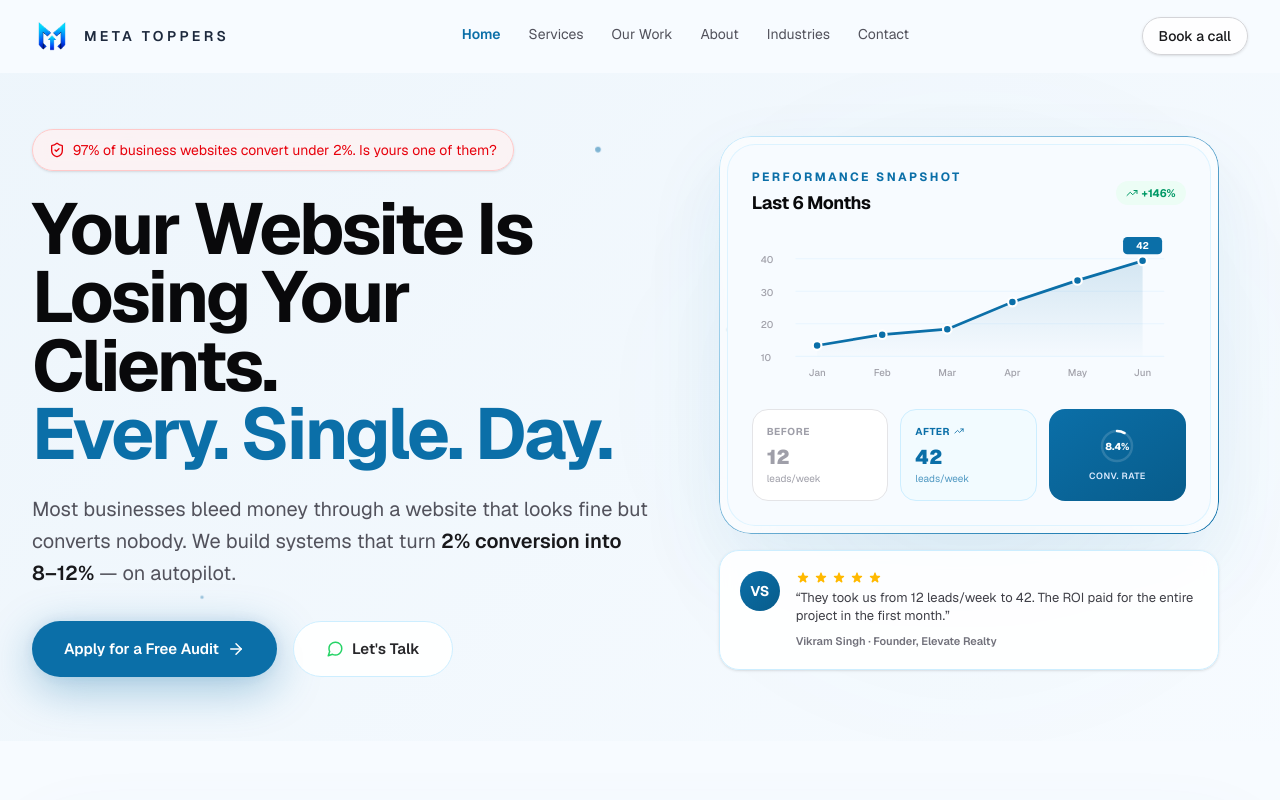
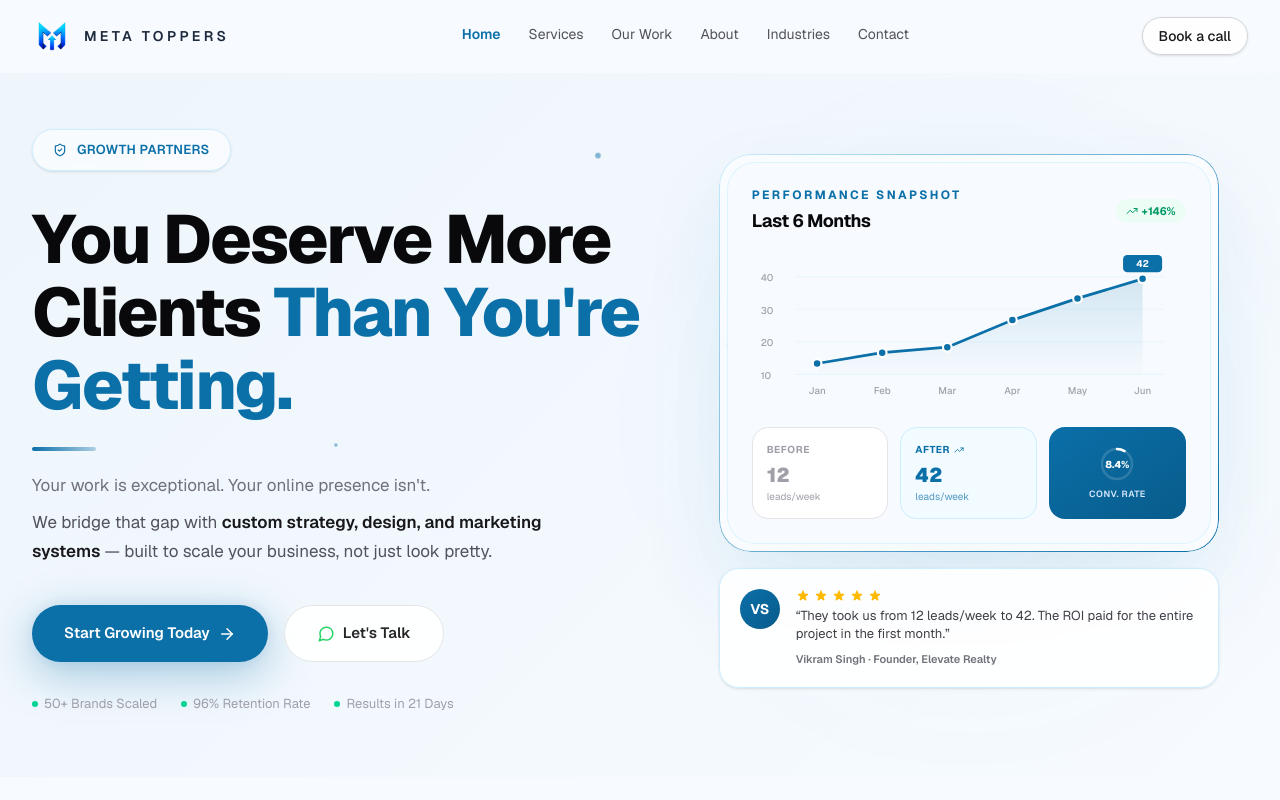
Before and after one commit to sahilVerma0001/Meta-Toppers, a Next.js app: page / in a window 1280 px wide. Shown: the top 800 px of the page. Built offline with nearby package versions, Linux system fonts and the light colour scheme.

Commit message:
finally live update headings

```diff
--- a/src/app/layout.tsx
+++ b/src/app/layout.tsx
@@ -16,7 +16,7 @@ export const metadata: Metadata = {
   // Use Vercel preview URL for testing. Change back to metatoppers.com before final launch!
   metadataBase: new URL("https://meta-topperslive.vercel.app"),
   title: {
-    default: "Meta Toppers | Premium Web Design & Digital Marketing Agency",
+    default: "Meta Toppers | Business Growth Partners",
     template: "%s | Meta Toppers",
   },
   description:
--- a/src/components/home/hero-section.tsx
+++ b/src/components/home/hero-section.tsx
@@ -69,37 +69,54 @@ export function HeroSection() {
           animate="visible"
           className="flex flex-col justify-center"
         >
-          <motion.div variants={lineVariant} className="mb-6 inline-flex w-fit items-center gap-2 rounded-full border border-red-200 bg-red-50/80 px-4 py-2.5 text-sm text-red-600 shadow-sm backdrop-blur-sm">
-            <ShieldCheck size={16} />
-            97% of business websites convert under 2%. Is yours one of them?
+          {/* Badge */}
+          <motion.div variants={lineVariant} className="mb-8 inline-flex w-fit items-center gap-2.5 rounded-full border border-[#cdeeff] bg-white/60 px-5 py-2.5 text-[13px] font-semibold tracking-wide text-[#0b6fa8] shadow-sm backdrop-blur-md uppercase">
+            <ShieldCheck size={14} />
+            Growth Partners
           </motion.div>
 
-          <motion.h1 variants={lineVariant} className="max-w-3xl text-5xl font-bold leading-[0.95] tracking-[-0.04em] text-zinc-950 sm:text-6xl lg:text-7xl">
-            Your Website Is Losing Your Clients.
-            <div className="text-[#0b6fa8]"> Every. Single. Day.</div>
+          {/* Headline */}
+          <motion.h1 variants={lineVariant} className="max-w-2xl text-[2.75rem] font-extrabold leading-[1.08] tracking-[-0.03em] text-zinc-950 sm:text-[3.5rem] lg:text-[4.25rem]">
+            You Deserve More Clients{" "}
+            <span className="text-[#0b6fa8]">Than You&apos;re Getting.</span>
           </motion.h1>
 
-          <motion.p variants={lineVariant} className="mt-6 max-w-2xl text-lg leading-8 text-zinc-600 sm:text-xl">
-            Most businesses bleed money through a website that looks fine but converts nobody. We build systems that turn <span className="font-semibold text-zinc-900">2% conversion into 8–12%</span> — on autopilot.
+          {/* Accent line */}
+          <motion.div variants={lineVariant} className="mt-6 h-1 w-16 rounded-full bg-gradient-to-r from-[#0b6fa8] to-[#0b6fa8]/30" />
+
+          {/* Subtext — split into two clear thoughts */}
+          <motion.p variants={lineVariant} className="mt-5 max-w-xl text-[17px] leading-[1.7] text-zinc-500">
+            Your work is exceptional. Your online presence isn&apos;t.
+          </motion.p>
+          <motion.p variants={lineVariant} className="mt-2 max-w-xl text-[17px] leading-[1.7] text-zinc-600">
+            We bridge that gap with <span className="font-semibold text-zinc-900">custom strategy, design, and marketing systems</span> — built to scale your business, not just look pretty.
           </motion.p>
 
-          <motion.div variants={lineVariant} className="mt-8 flex flex-col gap-4 sm:flex-row">
+          {/* CTAs */}
+          <motion.div variants={lineVariant} className="mt-10 flex flex-col gap-4 sm:flex-row">
             <a
               href="#apply"
-              className="cta-pulse btn-interactive group inline-flex items-center justify-center gap-2 rounded-full bg-[#0b6fa8] px-8 py-4 text-[15px] font-semibold text-white transition-all duration-300 hover:-translate-y-1 hover:bg-[#085c8b]"
+              className="cta-pulse btn-interactive group inline-flex items-center justify-center gap-2 rounded-full bg-[#0b6fa8] px-8 py-4 text-[15px] font-semibold text-white shadow-lg shadow-[#0b6fa8]/20 transition-all duration-300 hover:-translate-y-1 hover:bg-[#085c8b] hover:shadow-xl hover:shadow-[#0b6fa8]/30"
             >
-              Apply for a Free Audit
+              Start Growing Today
               <ArrowRight size={18} className="transition-transform duration-300 group-hover:translate-x-1" />
             </a>
             <a
               href="https://wa.me/919351673834"
               target="_blank"
               rel="noopener noreferrer"
-              className="btn-interactive group inline-flex items-center justify-center gap-2 rounded-full border border-[#cdeeff] bg-white/90 px-8 py-4 text-[15px] font-semibold text-zinc-800 backdrop-blur-sm transition-all duration-300 hover:border-[#25D366] hover:bg-[#25D366]/10 hover:text-[#25D366]"
+              className="btn-interactive group inline-flex items-center justify-center gap-2 rounded-full border border-zinc-200 bg-white/90 px-8 py-4 text-[15px] font-semibold text-zinc-800 backdrop-blur-sm transition-all duration-300 hover:border-[#25D366] hover:bg-[#25D366]/10 hover:text-[#25D366]"
             >
               <WhatsApp className="h-[18px] w-[18px] transition-transform duration-300 group-hover:scale-110 text-[#25D366]" />
               Let&apos;s Talk
             </a>
+          </motion.div>
+
+          {/* Trust signals */}
+          <motion.div variants={lineVariant} className="mt-8 flex flex-wrap items-center gap-x-6 gap-y-2 text-[13px] text-zinc-400">
+            <span className="flex items-center gap-1.5"><span className="h-1.5 w-1.5 rounded-full bg-emerald-400" /> 50+ Brands Scaled</span>
+            <span className="flex items-center gap-1.5"><span className="h-1.5 w-1.5 rounded-full bg-emerald-400" /> 96% Retention Rate</span>
+            <span className="flex items-center gap-1.5"><span className="h-1.5 w-1.5 rounded-full bg-emerald-400" /> Results in 21 Days</span>
           </motion.div>
         </motion.div>
 
```
